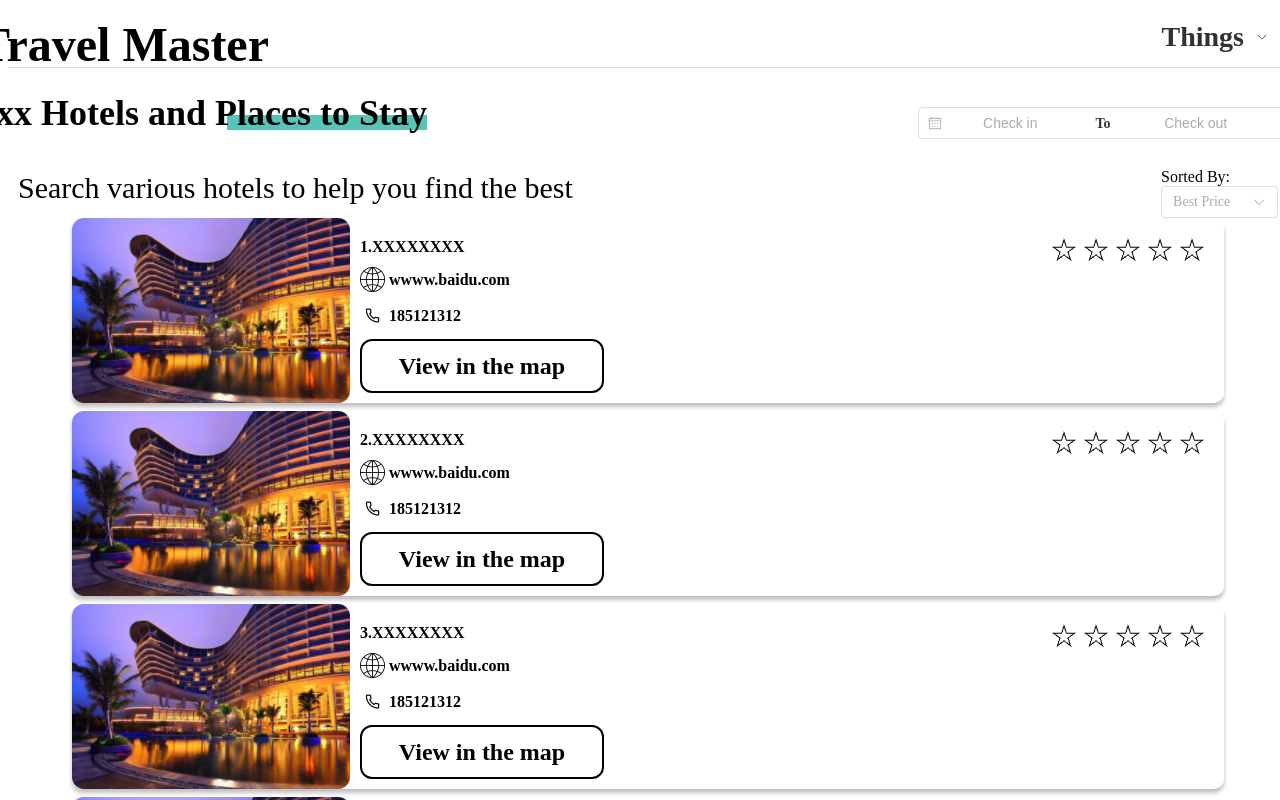
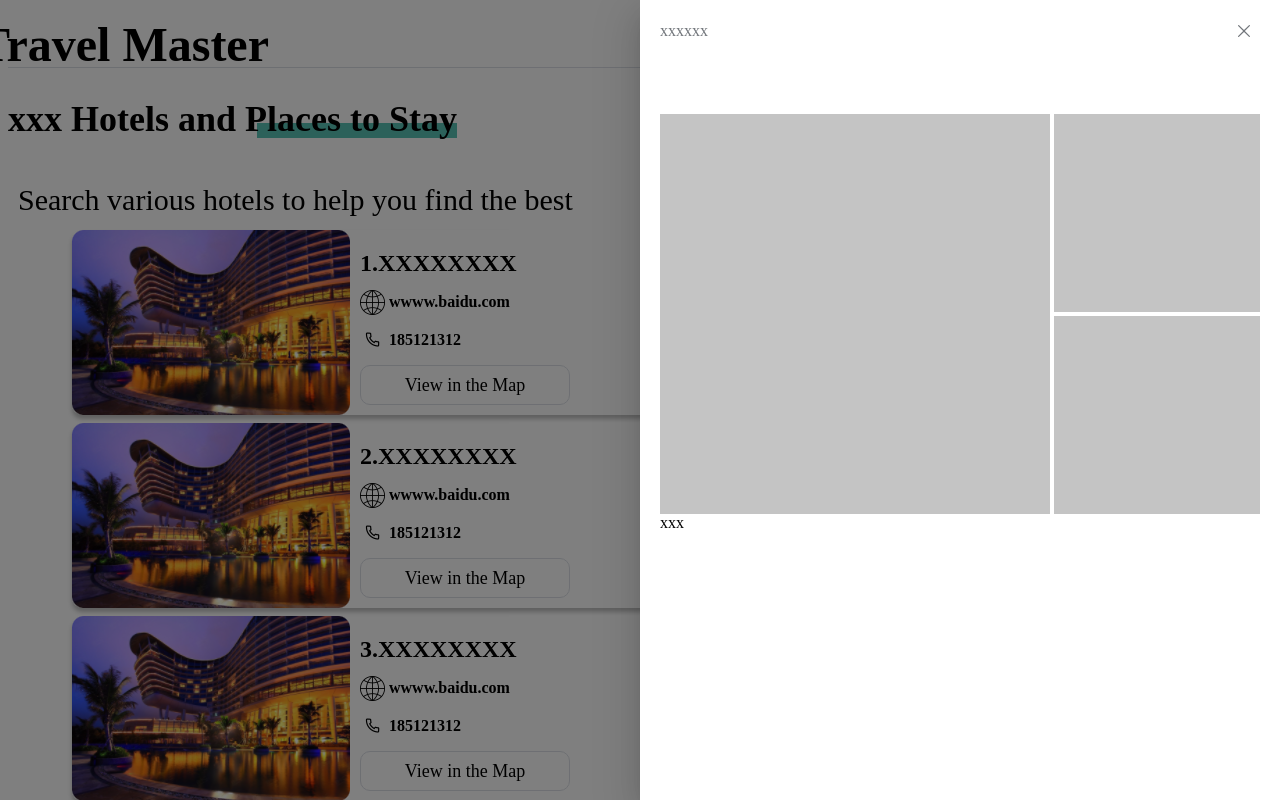
Before and after one commit to kuzzz02/TravelMaster, a Vue app in the folder tm-vue/: page /hotels in a window 1280 px wide. Shown: the top 800 px of the page. Built offline with nearby package versions, Linux system fonts and the light colour scheme.

Commit message:
究极未完成版

```diff
--- /dev/null
+++ b/tm-vue/src/components/Drawer.vue
@@ -0,0 +1,70 @@
+<template>
+    <el-drawer v-model="drawer" title="xxxxxx" size="50%" direction="rtl" >
+      <div class="body">
+        <div class="image">
+          <div class="area1"></div>
+          <div class="area2">
+            <div class="area2-1"></div>
+            <div class="area2-2"></div>
+          </div>
+        </div>
+        <div class="con">xxx</div>
+      </div>
+    </el-drawer>
+  </template>
+
+
+  <script>
+  import { ref } from 'vue';
+  export default{
+    data(){
+      return{
+        drawer:ref(true)
+      }
+    },
+    name: "Drawer"
+  }
+  </script>
+
+<style scoped>
+.body{
+  width: 100%;
+  height: 100%;
+}
+.image {
+    margin-top: 20px;
+    display: flex;
+    flex-direction: row;
+    height: 400px;
+    gap: 4px;
+  }
+
+  .image .area1 {
+    width: 65%;
+    background-color: rgb(196, 196, 196);
+  }
+
+  .image .area2 {
+    flex: 1;
+    gap: 4px;
+    display: flex;
+    flex-direction: column;
+  }
+
+  .area2-1 {
+    height: 50%;
+    width: 100%;
+    background-color: rgb(196, 196, 196);
+  }
+
+  .area2-2 {
+    height: 50%;
+    width: 100%;
+    background-color: rgb(196, 196, 196);
+  }
+
+.el-drawer{
+  font-size: 64px !important;
+
+}
+</style>
--- a/tm-vue/src/components/ExplorePage.vue
+++ b/tm-vue/src/components/ExplorePage.vue
@@ -105,18 +105,19 @@ export default {
     z-index: 2;
     top: 52px;
     left: 355px;
-    font-family: "SourceHanSansHC-VF.ttf";
+    font-family: "smiley sans";
 }
 .word {
     width: 306px;
     height: 46px;
     font-weight: 900; /* 字重为400 */
-    font-size: 24px; /* 字号为18像素 */
+    font-size: 28px; /* 字号为18像素 */
     line-height: 35px; /* 行高为25像素 */
     letter-spacing: 0; /* 字间距为0 */
     text-align: center; /* 居中对齐 */
+    font-family: 'smiley sans';
     margin-top: 70px;
-    margin-left: 87px;
+    margin-left: 70px;
 }
 .black-text {
   color: #313957;
--- a/tm-vue/src/components/Hotels.vue
+++ b/tm-vue/src/components/Hotels.vue
@@ -1,5 +1,7 @@
+
 <template>
   <div class="container">
+    <Drawer ref="Drawer"></Drawer>
     <div class="content">
       <Nav></Nav>
       <div class="title">
@@ -31,7 +33,7 @@
         </div>
       </div>
       <div class="list">
-        <div class="item" v-for="(item, index) in data" :key="index">
+        <div class="item" v-for="(item, index) in data" :key="index" @click="showdetail">
           <img :src="item.image" alt="" />
           <div class="text">
             <div class="name">{{ `${index + 1}.${item.name} ` }}</div>
@@ -43,14 +45,15 @@
               <img :src="phoneImg" alt="" width="25px" />
               <div>{{ item.phone }}</div>
             </div>
-            <div class="btn">View in the map</div>
+            <el-button class="bt" @mouseover="h">View in the Map</el-button>
           </div>
+          <Windows></Windows>
           <div class="star">
-          <img :src="star" alt="" />
-          <img :src="star" alt="" />
-          <img :src="star" alt="" />
-          <img :src="star" alt="" />
-          <img :src="star" alt="" />
+            <el-icon><Star /></el-icon>
+            <el-icon><Star /></el-icon>
+            <el-icon><Star /></el-icon>
+            <el-icon><Star /></el-icon>
+            <el-icon><Star /></el-icon>
         </div>
         </div>
 
@@ -65,9 +68,13 @@ import PhoneImg from "../assets/pic/phone.png";
 import InternetImg from "../assets/pic/internet.png";
 import star from "../assets/pic/star.png";
 import Nav from "./Nav.vue";
+import Drawer from "./Drawer.vue";
+import Windows from "./Windows.vue";
 export default {
   components: {
-      Nav
+      Drawer,
+      Nav,
+      Windows
     },
   data() {
     return {
@@ -107,8 +114,17 @@ export default {
       internetImg: InternetImg,
       star: star
     };
-  }
-};
+  },
+  methods: {
+    showdetail() {
+      this.$refs.Drawer.drawer.value=true;
+      console.log("showdetail");
+    },
+    h(){
+      this.hover=true;
+    }
+}
+}
 </script>
 
 <style scoped>
@@ -122,6 +138,7 @@ export default {
   display: flex;
   justify-content: space-between;
   align-items: center;
+  font-family: "Smiley Sans";
   margin-bottom: 40px;
 }
 .text {
@@ -140,8 +157,8 @@ export default {
   height: 15px;
   background: rgb(88, 196, 182);
   right: 0;
+  top: 25px;
   z-index: -1;
-  bottom: 20px;
 }
 .search {
   display: flex;
@@ -181,17 +198,23 @@ export default {
 }
 .text .name {
   margin-top: -20px;
-  font-size: 24x;
+  font-family: 'smiley sans';
+  font-size: 24px;
   font-size: 600;
 }
-.btn {
-  width: 240px;
-  border: 2px solid black;
-  font-size: 24px;
+.bt {
+  width: 210px;
+  font-size: 18px;
   line-height: 50px;
   text-align: center;
-  height: 50px;
-  border-radius: 12px;
+  height: 40px;
+  border-radius: 10px;
+  font-family: 'smiley sans';
+  color: black;
+}
+.bt:hover {
+  background-color:#58c4b6 !important;
+  color: white !important;
 }
 .website {
   display: flex;
@@ -213,4 +236,7 @@ export default {
   right: 20px;
   top: 20px;
 }
+.el-icon{
+  font-size: 25px;
+}
 </style>
--- a/tm-vue/src/components/Location.vue
+++ b/tm-vue/src/components/Location.vue
@@ -95,6 +95,7 @@
     font-size: 64px;
     font-weight: 700;
     margin-top: 10px;
+    font-family: "smiley sans";
   }
   .content .list {
     display: flex;
@@ -110,8 +111,7 @@
     display: flex;
     padding: 14px 13px;
     font-size: 32px;
-    font-weight: 500;
-    font-family: "source sans pro";
+    font-family: "smiley sans";
     justify-content: space-between;
     align-items: center;
     border: 2px solid black;
@@ -119,7 +119,7 @@
     width: 180px;
   }
   .list :hover {
-    background-color:#25d4b7;
+    background-color:#7ddbcf;
     border: 0;
     color: white;
   }
--- a/tm-vue/src/components/Restaurant.vue
+++ b/tm-vue/src/components/Restaurant.vue
@@ -34,14 +34,14 @@
               <img :src="phoneImg" alt="" width="25px" />
               <div>{{ item.phone }}</div>
             </div>
-            <div class="btn">View in the map</div>
+            <el-button class="bt" @mouseover="h">View in the Map</el-button>
           </div>
           <div class="star">
-            <img :src="star" alt="" />
-            <img :src="star" alt="" />
-            <img :src="star" alt="" />
-            <img :src="star" alt="" />
-            <img :src="star" alt="" />
+            <el-icon><Star /></el-icon>
+            <el-icon><Star /></el-icon>
+            <el-icon><Star /></el-icon>
+            <el-icon><Star /></el-icon>
+            <el-icon><Star /></el-icon>
           </div>
         </div>
       </div>
@@ -116,6 +116,7 @@ export default {
   display: flex;
   justify-content: center;
   align-items: center;
+  font-family: 'smiley sans';
   margin-top: -25px;
   margin-bottom: 40px;
 }
@@ -124,15 +125,20 @@ export default {
   font-weight: 700;
   position: relative;
 }
+.text .name {
+  font-size: 24px;
+  font-family: 'smiley sans';
+  font-size: 600;
+}
 .title .text::after {
   position: absolute;
   content: "";
   width: 200px;
   height: 15px;
   background: rgb(88, 196, 182);
-  right: 0;
+  top: 25px;
+  right: 0px;
   z-index: -1;
-  bottom: 20px;
 }
 .search {
   display: flex;
@@ -173,14 +179,19 @@ export default {
   font-size: 24x;
   font-size: 600;
 }
-.btn {
-  width: 240px;
-  border: 2px solid black;
-  font-size: 24px;
+.bt {
+  width: 210px;
+  font-size: 18px;
   line-height: 50px;
   text-align: center;
-  height: 50px;
-  border-radius: 12px;
+  height: 40px;
+  border-radius: 10px;
+  font-family: 'smiley sans';
+  color: black;
+}
+.bt:hover {
+  background-color:#58c4b6 !important;
+  color: white !important;
 }
 .website {
   display: flex;
@@ -202,4 +213,7 @@ export default {
   right: 20px;
   top: 20px;
 }
+.el-icon{
+  font-size: 25px;
+}
 </style>
--- a/tm-vue/src/components/Shopping.vue
+++ b/tm-vue/src/components/Shopping.vue
@@ -29,18 +29,18 @@
               <img :src="internetImg" alt="" width="25px" />
               <div>{{ item.website }}</div>
             </div>
-            <!-- <div class="phone">
+            <div class="phone">
               <img :src="phoneImg" alt="" width="25px" />
               <div>{{ item.phone }}</div>
-            </div> -->
-            <div class="btn">View in the map</div>
+            </div>
+            <el-button class="bt" @mouseover="h">View in the Map</el-button>
           </div>
           <div class="star">
-          <img :src="star" alt="" />
-          <img :src="star" alt="" />
-          <img :src="star" alt="" />
-          <img :src="star" alt="" />
-          <img :src="star" alt="" />
+            <el-icon><Star /></el-icon>
+            <el-icon><Star /></el-icon>
+            <el-icon><Star /></el-icon>
+            <el-icon><Star /></el-icon>
+            <el-icon><Star /></el-icon>
         </div>
         </div>
 
@@ -71,25 +71,25 @@ export default {
         {
           name: "XXXXXXXX",
           website: "wwww.baidu.com",
-          // phone: "185121312",
+          phone: "185121312",
           image: hotelImg
         },
         {
           name: "XXXXXXXX",
           website: "wwww.baidu.com",
-          // phone: "185121312",
+          phone: "185121312",
           image: hotelImg
         },
         {
           name: "XXXXXXXX",
           website: "wwww.baidu.com",
-          // phone: "185121312",
+          phone: "185121312",
           image: hotelImg
         },
         {
           name: "XXXXXXXX",
           website: "wwww.baidu.com",
-          // phone: "185121312",
+          phone: "185121312",
           image: hotelImg
         }
       ],
@@ -116,6 +116,7 @@ export default {
   display: flex;
   justify-content: center;
   align-items: center;
+  font-family: 'smiley sans';
   margin-bottom: 40px;
 
 }
@@ -132,9 +133,9 @@ export default {
   width: 300px;
   height: 15px;
   background: rgb(88, 196, 182);
+  top: 25px;
   left: 30px;
   z-index: -1;
-  bottom: 20px;
 }
 .search {
   display: flex;
@@ -172,17 +173,23 @@ export default {
   font-size: 400;
 }
 .text .name {
-  font-size: 24x;
+  font-size: 24px;
+  font-family: 'smiley sans';
   font-size: 600;
 }
-.btn {
-  width: 240px;
-  border: 2px solid black;
-  font-size: 24px;
+.bt {
+  width: 210px;
+  font-size: 18px;
   line-height: 50px;
   text-align: center;
-  height: 50px;
-  border-radius: 12px;
+  height: 40px;
+  border-radius: 10px;
+  font-family: 'smiley sans';
+  color: black;
+}
+.bt:hover {
+  background-color:#58c4b6 !important;
+  color: white !important;
 }
 .website {
   display: flex;
@@ -204,4 +211,7 @@ export default {
   right: 20px;
   top: 20px;
 }
+.el-icon{
+  font-size: 25px;
+}
 </style>
--- a/tm-vue/src/components/ToDoPage.vue
+++ b/tm-vue/src/components/ToDoPage.vue
@@ -28,7 +28,7 @@ export default {
 }
 </script>
 
-<style>
+<style scoped>
 
 .container {
     margin : 0 auto;
--- a/tm-vue/src/components/VehiclePage.vue
+++ b/tm-vue/src/components/VehiclePage.vue
@@ -7,24 +7,12 @@
       <div class="block"></div>
       </div>
       <div class="button-row">
-        <div class="button2">
-          <img src="../assets/pic/location.png" alt="Icon" class="icon">
-          <span class="button-text2">From</span>
-        </div>
-        <div class="button2">
-          <img src="../assets/pic/location.png" alt="Icon" class="icon">
-          <span class="button-text2">To</span>
-        </div>
+        <el-button class="bt" @mouseover="h"><el-icon class="left"><Location /></el-icon>From</el-button>
+        <el-button class="bt" @mouseover="h"><el-icon class="left"><Position /></el-icon>To</el-button>
       </div>
       <div class="button-row2">
-        <div class="button2">
-          <img src="../assets/pic/酒店calendar.png" alt="Icon" class="icon">
-          <span class="button-text2">Depart</span>
-        </div>
-        <div class="button2">
-          <img src="../assets/pic/酒店calendar.png" alt="Icon" class="icon">
-          <span class="button-text2">Return</span>
-        </div>
+        <el-button class="bt" @mouseover="h"><el-icon class="left"><Calendar /></el-icon>Depart</el-button>
+        <el-button class="bt" @mouseover="h"><el-icon class="left"><Calendar /></el-icon>Return</el-button>
       </div>
         <div class="button">
           <span class="button-text">Create the Route</span>
@@ -57,16 +45,16 @@ body{
     width: 1280px;
 }
 .white-box {
-  width: 571px;
-  height: 478px;
+  width: 570px;
+  height: 460px;
   margin-left: -20px;
-  margin-top: 50px;
+  margin-top: 80px;
   border-radius: 18px;
   padding-top: 30px;
   background-color: #ffffff;
 }
 .parent {
-    width: 600px;
+    width: 100%;
     height: 199px;
     margin-left: 10px;
 }
@@ -94,57 +82,49 @@ body{
 .button-row {
   display: flex;
   justify-content: space-between;
-  margin-top: -120px;
-  margin-left: 10px;
-  padding:  0 20px;
+  height: 100px;
+  margin-top: -110px;
+  padding:  0 10px;
 }
 
 .button-row2 {
   display: flex;
   justify-content: space-between;
-  margin-top: 40px;
-  margin-left: 10px;
+  margin-top: 20px;
+  height: 100px;
   padding:  0 20px;
+}
+.bt{
+  font-family: "smiley sans";
+  color: black;
+  font-size: 30px;
+  width: 300px;
+  height: 80px;
+  margin: auto;
+  border-radius: 11px;
+  background-color: #fff;
+  display: flex;
+  align-items: center;
+}
+.bt:hover {
+  background-color:#58c4b6 !important;
+  color: white !important;
+}
+.left{
+  font-size: 30px;
+  margin-right: 25px;
+  color: black;
 }
 .button {
   width: 207px;
   height: 50px;
   margin-left: 155px;
-  margin-top: 60px;
+  margin-top: 50px;
   border-radius: 11px;
-  border: 1px solid #000;
   background-color: #fff;
   display: flex;
   align-items: center;
 }
-
-.button2 {
-  width: 264px;
-  height: 70px;
-  margin-top: 10px;
-  border-radius: 11px;
-  background-color: #fff;
-  border: 1px solid #000;
-  margin-right: 5px;
-}
-
-.icon {
-  position: relative;
-  top: 12px;
-  left: 3px;
-  width: 40px;
-  height: 40px;
-}
-
-.button-text2 {
-  font-family: "HarmonyOS Sans SC";
-  font-weight: 400;
-  font-size: 20px;
-  line-height: 29px;
-  letter-spacing: 0;
-  text-align: center;
-}
-
 
 .button {
   padding: 5px 16px;
@@ -165,4 +145,5 @@ body{
   text-align: center;
   color: #fff;
 }
+
 </style>
--- /dev/null
+++ b/tm-vue/src/components/Windows.vue
@@ -0,0 +1,42 @@
+<template>
+    <el-dialog
+    v-model="dialogVisible"
+    title="Map"
+    width="50%"
+    :before-close="handleClose">
+    <div class="map"></div>
+    <template #footer>
+      <span class="dialog-footer">
+        <el-button type="primary" @click="dialogVisible = false" class="btt">
+          OK
+        </el-button>
+      </span>
+    </template>
+  </el-dialog>
+</template>
+
+<script>
+import { ref } from 'vue'
+export default{
+    name: "Windows",
+    data() {
+    return {
+        dialogVisible:ref(false)
+     }
+}
+}
+</script>
+
+<style scoped>
+.dialog-footer button:first-child {
+  margin-right: 10px;
+}
+
+.map{
+    height: 420px;
+    }
+
+.btt{
+    background-color: #58c4b6 !important;
+}
+</style>
```
Also changed, not shown: tm-vue/src/components/Nav.vue (+26 -8 lines).
